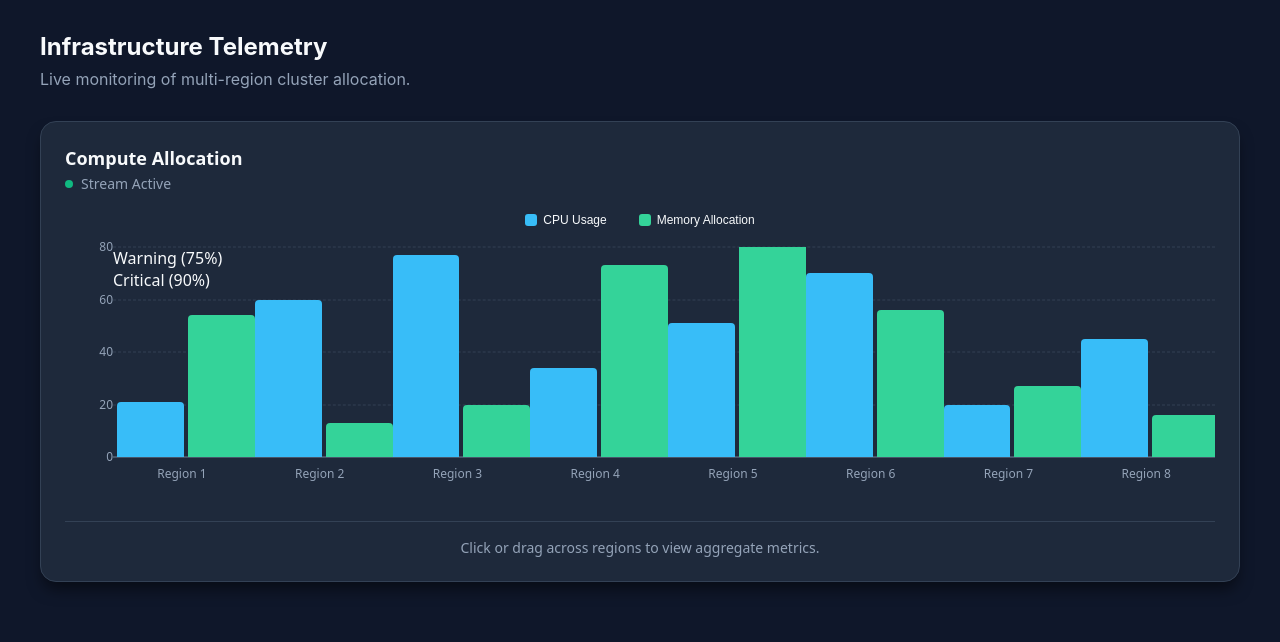
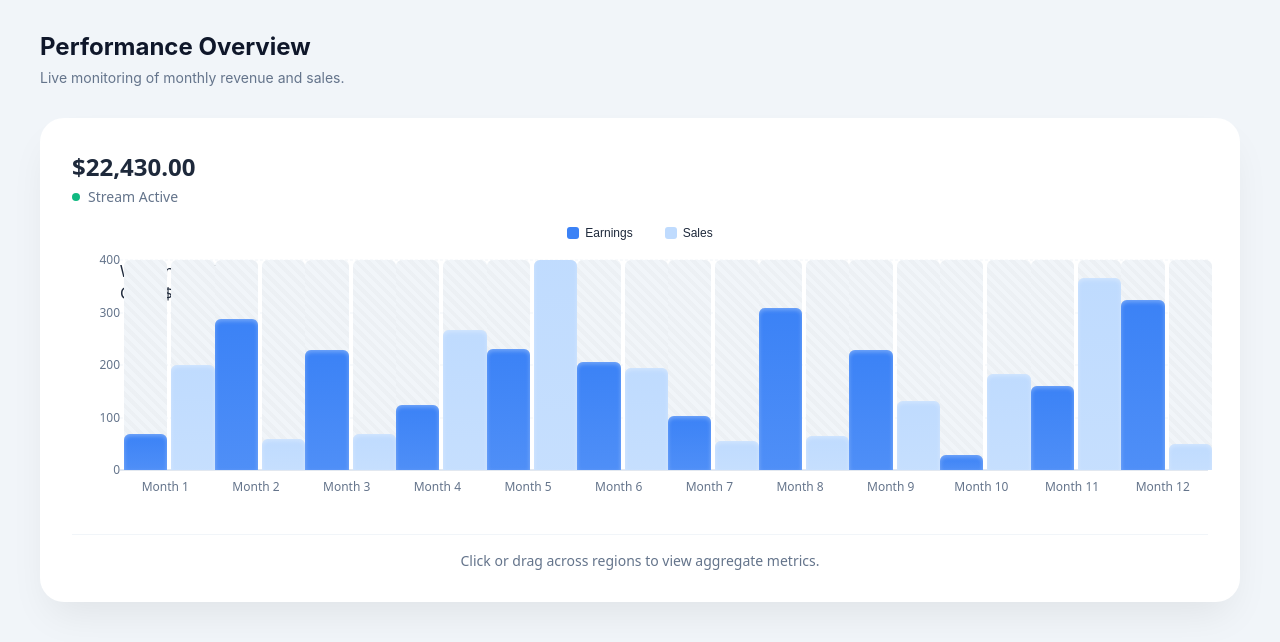
Before and after one commit to Praveen343577/Analytics-Bar-Graph, a React (Vite) app: page / in a window 1280 px wide. Shown: the top 642 px of the page. Built offline with nearby package versions, Linux system fonts and the light colour scheme.

Commit message:
feat: implement analytics bar graph visualization components with stacked and grouped layout support

```diff
--- a/src/App.tsx
+++ b/src/App.tsx
@@ -6,19 +6,19 @@ import { generateMockGraphData } from './data/websocket/payload-generators';
 import { useStreamSimulator } from './data/websocket/stream-simulator';
 import type { GraphLayoutMode, GraphThreshold } from './components/AnalyticsBarGraph';
 
-// 1. Generate an initial baseline dataset representing server regions
+// 1. Generate an initial baseline dataset representing months
 const INITIAL_DATA = generateMockGraphData({
-  zoneCount: 8,
-  seriesNames: ['CPU Usage', 'Memory Allocation'],
+  zoneCount: 12,
+  seriesNames: ['Earnings', 'Sales'],
   min: 10,
-  max: 85,
-  zonePrefix: 'Region',
+  max: 400,
+  zonePrefix: 'Month',
 });
 
 // 2. Define business thresholds
 const THRESHOLDS: GraphThreshold[] = [
-  { id: 'warning', value: 75, label: 'Warning (75%)', variant: 'muted', style: 'dashed' },
-  { id: 'critical', value: 90, label: 'Critical (90%)', variant: 'emphasis', style: 'solid' },
+  { id: 'warning', value: 200, label: 'Warning ($200)', variant: 'muted', style: 'dashed' },
+  { id: 'critical', value: 350, label: 'Goal ($350)', variant: 'emphasis', style: 'solid' },
 ];
 
 export const App: React.FC = () => {
@@ -35,8 +35,8 @@ export const App: React.FC = () => {
   // FIXED: Side effects (DOM mutations) must happen inside useEffect, not useMemo
   useEffect(() => {
     document.body.style.margin = '0';
-    document.body.style.backgroundColor = '#0f172a'; // slate-900
-    document.body.style.color = '#f8fafc'; // slate-50
+    document.body.style.backgroundColor = '#f1f5f9'; // slate-100
+    document.body.style.color = '#0f172a'; // slate-900
     document.body.style.fontFamily = 'Inter, system-ui, sans-serif';
 
     // Cleanup function to reset styles if the component unmounts
@@ -53,47 +53,47 @@ export const App: React.FC = () => {
 
       {/* --- Global Theme overrides for the Graph --- */}
       <style>{`
-        .dark-theme-graph {
-          --graph-bg-base: #1e293b;
-          --graph-bg-surface: #0f172a;
-          --graph-text-primary: #f8fafc;
-          --graph-text-secondary: #94a3b8;
-          --graph-border-color: #334155;
-          --graph-grid-color: #334155;
-          --graph-grid-color-strong: #475569;
-          --graph-zone-hover-bg: rgba(255, 255, 255, 0.05);
-          --graph-zone-selected-bg: rgba(255, 255, 255, 0.1);
-          --graph-color-1: #38bdf8; /* Sky 400 */
-          --graph-color-2: #34d399; /* Emerald 400 */
+        .premium-light-graph {
+          --graph-bg-base: #ffffff;
+          --graph-bg-surface: #ffffff;
+          --graph-text-primary: #1e293b;
+          --graph-text-secondary: #64748b;
+          --graph-border-color: #f1f5f9;
+          --graph-grid-color: #f1f5f9;
+          --graph-grid-color-strong: #e2e8f0;
+          --graph-zone-hover-bg: rgba(0, 0, 0, 0.02);
+          --graph-zone-selected-bg: rgba(0, 0, 0, 0.04);
+          --graph-color-1: #3b82f6; /* Blue 500 */
+          --graph-color-2: #bfdbfe; /* Blue 200 */
+          --graph-radius-lg: 16px;
         }
       `}</style>
 
       <div style={{ marginBottom: '2rem' }}>
-        <h1 style={{ fontSize: '1.5rem', margin: '0 0 0.5rem 0' }}>Infrastructure Telemetry</h1>
-        <p style={{ color: '#94a3b8', margin: 0 }}>Live monitoring of multi-region cluster allocation.</p>
+        <h1 style={{ fontSize: '1.5rem', margin: '0 0 0.5rem 0', fontWeight: 700 }}>Performance Overview</h1>
+        <p style={{ color: '#64748b', margin: 0, fontSize: '0.875rem' }}>Live monitoring of monthly revenue and sales.</p>
       </div>
 
       {/* --- Main Dashboard Card --- */}
       <div
-        className="dark-theme-graph"
+        className="premium-light-graph"
         style={{
           backgroundColor: 'var(--graph-bg-base)',
-          border: '1px solid var(--graph-border-color)',
-          borderRadius: '16px',
-          padding: '24px',
-          boxShadow: '0 10px 15px -3px rgba(0, 0, 0, 0.5)',
+          borderRadius: '24px',
+          padding: '32px',
+          boxShadow: '0 20px 40px -10px rgba(0, 0, 0, 0.08)',
         }}
       >
         <AnalyticsBarGraph
           data={data}
           layout={layout}
-          overflow="auto"
+          overflow="visible"
           thresholds={THRESHOLDS}
 
           // Custom Header rendering
           renderHeader={() => (
             <div>
-              <h2 style={{ margin: 0, fontSize: '1.125rem', fontWeight: 600 }}>Compute Allocation</h2>
+              <h2 style={{ margin: 0, fontSize: '1.5rem', fontWeight: 700, color: '#1e293b' }}>$22,430.00</h2>
               <div style={{ display: 'flex', alignItems: 'center', gap: '8px', marginTop: '4px' }}>
                 <span style={{
                   display: 'inline-block',
@@ -111,6 +111,7 @@ export const App: React.FC = () => {
 
           // Custom Footer rendering
           renderFooter={({ selectedZones, hasSelection }) => {
+            try {
               if (!hasSelection) {
                 return (
                   <div style={{ color: 'var(--graph-text-secondary)', fontSize: '0.875rem', textAlign: 'center' }}>
@@ -120,27 +121,32 @@ export const App: React.FC = () => {
               }
 
               // Aggregate values for the selected zones
-            let cpuTotal = 0;
-            let memTotal = 0;
+              let earnTotal = 0;
+              let salesTotal = 0;
 
               selectedZones.forEach(zone => {
-              const cpu = zone.series.find(s => s.seriesKey === 'cpu-usage')?.value || 0;
-              const mem = zone.series.find(s => s.seriesKey === 'memory-allocation')?.value || 0;
-              cpuTotal += cpu;
-              memTotal += mem;
+                const earn = zone.series?.find(s => s.seriesKey === 'earnings')?.value || 0;
+                const sales = zone.series?.find(s => s.seriesKey === 'sales')?.value || 0;
+                earnTotal += earn;
+                salesTotal += sales;
               });
+
+              const count = selectedZones.length || 1; // Prevent division by zero
 
               return (
                 <div style={{ display: 'flex', justifyContent: 'space-between', alignItems: 'center' }}>
                   <div style={{ fontSize: '0.875rem' }}>
-                  <strong>{selectedZones.length}</strong> regions selected
+                    <strong>{selectedZones.length}</strong> months selected
                   </div>
                   <div style={{ display: 'flex', gap: '16px', fontSize: '0.875rem' }}>
-                  <span>Avg CPU: <strong>{Math.round(cpuTotal / selectedZones.length)}%</strong></span>
-                  <span>Avg Mem: <strong>{Math.round(memTotal / selectedZones.length)}%</strong></span>
+                    <span>Avg Earning: <strong>${Math.round(earnTotal / count)}</strong></span>
+                    <span>Avg Sales: <strong>${Math.round(salesTotal / count)}</strong></span>
                   </div>
                 </div>
               );
+            } catch (err: any) {
+              return <div style={{ color: 'red' }}>Error: {err.message}</div>;
+            }
           }}
         >
           {/* Header Actions */}
--- a/src/components/AnalyticsBarGraph/features/Bars/Bar.tsx
+++ b/src/components/AnalyticsBarGraph/features/Bars/Bar.tsx
@@ -44,11 +44,13 @@ const BarComponent: React.FC<BarProps> = ({
       }}
       style={{
         '--bar-color': color,
-        backgroundColor: 'var(--bar-color)',
+        background: `linear-gradient(180deg, var(--bar-color) 0%, rgba(255,255,255,0.1) 100%)`,
+        backgroundColor: 'var(--bar-color)', // Fallback
         pointerEvents: isHidden ? 'none' : 'auto',
         flex: isStacked ? 'none' : 1,
         width: '100%',
-        borderRadius: isStacked ? '0' : '4px 4px 0 0',
+        borderRadius: isStacked ? '0' : '6px 6px 0 0',
+        boxShadow: 'inset 0 2px 4px rgba(255,255,255,0.3)', // Premium inner glow
       } as React.CSSProperties}
       role="graphics-symbol"
       aria-label={`${data.label}: ${data.value}`}
--- a/src/components/AnalyticsBarGraph/features/Bars/BarContainer.tsx
+++ b/src/components/AnalyticsBarGraph/features/Bars/BarContainer.tsx
@@ -57,8 +57,22 @@ export const BarContainer: React.FC<BarContainerProps> = ({
         const color = seriesColorMap[seriesPoint.seriesKey] || 'var(--graph-text-muted, #888)';
 
         return (
+          <div
+            key={seriesPoint.id}
+            style={{
+              flex: isStacked ? 'none' : 1,
+              width: '100%',
+              height: isStacked ? 'auto' : '100%',
+              position: 'relative',
+              borderRadius: isStacked ? '0' : '6px 6px 0 0',
+              backgroundColor: isStacked ? 'transparent' : 'var(--graph-grid-color, #f1f5f9)',
+              backgroundImage: isStacked ? 'none' : 'repeating-linear-gradient(45deg, transparent, transparent 4px, rgba(0,0,0,0.02) 4px, rgba(0,0,0,0.02) 8px)',
+              overflow: 'hidden',
+              display: 'flex',
+              alignItems: 'flex-end',
+            }}
+          >
             <Bar
-            key={seriesPoint.id}
               data={seriesPoint}
               maxValue={scaleMax}
               color={color}
@@ -66,6 +80,7 @@ export const BarContainer: React.FC<BarContainerProps> = ({
               isDimmed={isDimmed}
               isStacked={isStacked}
             />
+          </div>
         );
       })}
     </div>
--- a/src/components/AnalyticsBarGraph/features/GraphArea/GraphArea.tsx
+++ b/src/components/AnalyticsBarGraph/features/GraphArea/GraphArea.tsx
@@ -102,8 +102,8 @@ const GraphAreaComponent: React.FC<GraphAreaProps> = ({
   const overflowStyles = useMemo<React.CSSProperties>(() => {
     const isScrollable = overflow === 'scroll' || overflow === 'auto';
     return {
-      overflowX: isScrollable ? 'auto' : 'hidden',
-      overflowY: 'hidden',
+      overflowX: isScrollable ? 'auto' : 'visible', // Both must be visible to break bounds
+      overflowY: 'visible', // Must be visible to prevent tooltips from clipping
       // Enable smooth scrolling and hide scrollbar in some browsers while retaining functionality
       scrollbarWidth: isScrollable ? 'thin' : 'none',
     };
--- a/src/components/AnalyticsBarGraph/features/Zones/ZoneInteractionLayer.tsx
+++ b/src/components/AnalyticsBarGraph/features/Zones/ZoneInteractionLayer.tsx
@@ -105,7 +105,47 @@ const ZoneInteractionLayerComponent: React.FC<ZoneInteractionLayerProps> = ({
           ? '0 0 0 var(--graph-focus-ring-width, 2px) var(--graph-zone-focus-ring, #3b82f6)'
           : 'none'
       }}
-    />
+    >
+      {isHovered && !isDisabled && (
+        <div
+          style={{
+            position: 'absolute',
+            bottom: '100%',
+            left: '50%',
+            transform: 'translateX(-50%)',
+            marginBottom: '8px',
+            backgroundColor: '#1e293b', // slate-800
+            color: '#f8fafc',
+            padding: '8px 12px',
+            borderRadius: '8px',
+            fontSize: '12px',
+            whiteSpace: 'nowrap',
+            zIndex: 100,
+            boxShadow: '0 10px 15px -3px rgba(0,0,0,0.2)',
+            pointerEvents: 'none',
+          }}
+        >
+          <div style={{ fontWeight: 600, marginBottom: '6px', fontSize: '13px' }}>{zone.label}</div>
+          {zone.series.map(s => (
+            <div key={s.seriesKey} style={{ display: 'flex', justifyContent: 'space-between', gap: '16px', marginTop: '4px' }}>
+              <span style={{ color: '#94a3b8' }}>{s.label}</span>
+              <span style={{ fontWeight: 500 }}>{s.value}</span>
+            </div>
+          ))}
+          {/* Caret pointing down */}
+          <div
+            style={{
+              position: 'absolute',
+              top: '100%',
+              left: '50%',
+              transform: 'translateX(-50%)',
+              border: '6px solid transparent',
+              borderTopColor: '#1e293b'
+            }}
+          />
+        </div>
+      )}
+    </div>
   );
 };
 
```
Lines whose indentation alone changed are shown as unchanged.
